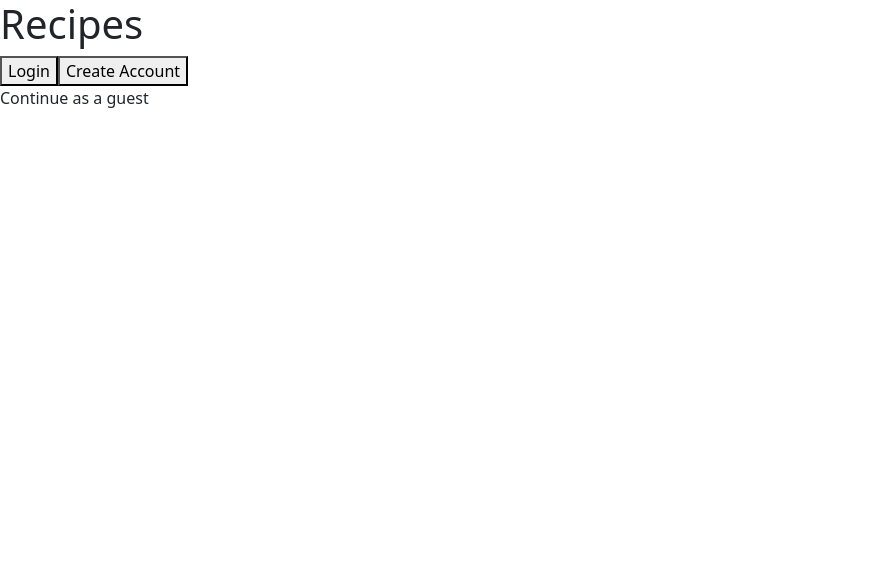
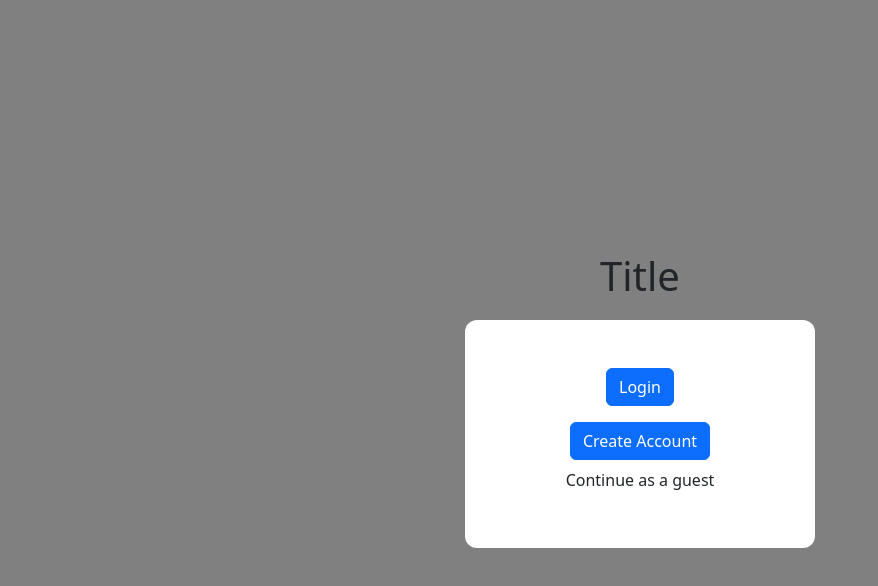
Before and after one commit to gAlexander77/recipe-application, a React (Create React App) app in the folder frontend/: page /login in a window 1280 px wide. Shown: the top 586 px of the page, without its empty margins (0-878 px from the left). Built offline with nearby package versions, Linux system fonts and the light colour scheme.

Commit message:
Update login options

```diff
--- a/frontend/src/pages/Login.js
+++ b/frontend/src/pages/Login.js
@@ -1,4 +1,5 @@
 import React, {useState} from 'react';
+import '../styles/LoginStyle.css'
 
 function Login () {
 
@@ -19,7 +20,7 @@ function Login () {
 
     function SignIn() {
         return (
-            <form>
+            <form className="container">
                 <h1>Username</h1>
                 <input className="Username" type="text"></input>
                 <h1>Password</h1>
@@ -30,24 +31,38 @@ function Login () {
 
     function LoginOptions() {
         return (
-            <div>
-                <button onClick={() => setHasAccount(true)}>Login</button>
-                <button onClick={() => setHasAccount(false)}>Create Account</button>
-                <p>Continue as a guest</p>
+            <div className="container">
+                <div className="row p-2">
+                    <div className="col" align="center">
+                        <button className="btn btn-primary" id="login-button" onClick={() => setHasAccount(true)}>Login</button>
+                    </div>
+                </div>
+                <div className="row p-2">
+                    <div className="col-md-12" align="center">
+                        <button className="btn btn-primary" id="create-account-button" onClick={() => setHasAccount(false)}>Create Account</button>
+                    </div>
+                </div>
+                <div className="row">
+                    <p className="text-center" id="guest" >Continue as a guest</p>
+                </div>
             </div>
         );
     }
 
     if(hasAccount === null){
         return(
-            <div>
-                <h1>Recipes</h1>
-                <LoginOptions/>
+            <div className="site-body center-items">
+                <div>
+                    <h1 className="text-center">Title</h1>
+                    <div className="box-size">
+                        <LoginOptions/>
+                    </div>
+                </div>
             </div>
         );}
     else if(hasAccount === true){
         return(
-            <div>
+            <div className="site-body center-items">
                 <h1>Recipes</h1>
                 <SignIn/>
             </div>
@@ -55,7 +70,7 @@ function Login () {
     }
     else if(hasAccount === false){
         return(
-            <div>
+            <div className="site-body center-items">
                 <h1>Recipes</h1>
                 <SignUp/>
             </div>
```
